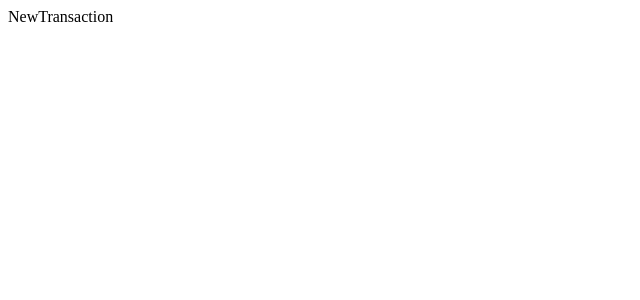
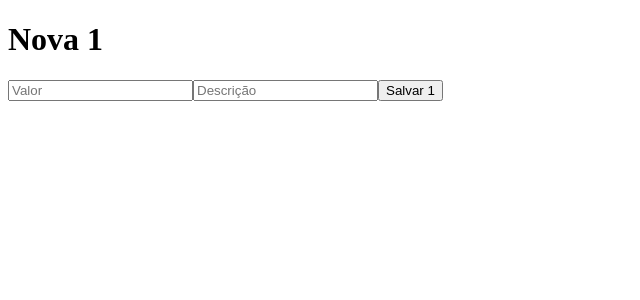
Before and after one commit to luccarauedys/mywallet-front, a React (Create React App) app: page /newtransaction/1 in a window 1280 px wide. Shown: the top 300 px of the page, without its empty margins (0-640 px from the left). Built offline with nearby package versions, Linux system fonts and the light colour scheme; a web font is replaced by a local one.

Commit message:
estrutura e funcionalidade da tela de nova entrada ou saída

```diff
--- /dev/null
+++ b/src/components/Empty.jsx
@@ -0,0 +1,9 @@
+const Empty = () => {
+  return (
+    <div>
+      <p>Não há registros de entrada ou saída.</p>
+    </div>
+  );
+};
+
+export default Empty;
--- /dev/null
+++ b/src/components/Transactions.jsx
@@ -0,0 +1,26 @@
+import React from "react";
+
+const Transactions = ({ transactions }) => {
+  return (
+    <div>
+      <div>
+        {transactions.map(({ _id, time, description, type, value }) => {
+          return (
+            <div key={_id}>
+              <span>{time}</span>
+              <span>{description}</span>
+              <span className={type}>{value}</span>
+            </div>
+          );
+        })}
+      </div>
+
+      <div>
+        <p>SALDO</p>
+        <p>R$ 0</p>
+      </div>
+    </div>
+  );
+};
+
+export default Transactions;
--- a/src/pages/Home/index.js
+++ b/src/pages/Home/index.js
@@ -1,12 +1,16 @@
 import React from "react";
 import axios from "axios";
+import { useNavigate } from "react-router-dom";
 import { FiLogOut, FiPlusCircle, FiMinusCircle } from "react-icons/fi";
-import { useNavigate } from "react-router-dom";
+import Empty from "./../../components/Empty";
+import Transactions from "./../../components/Transactions";
 
 export default function Home() {
+  const token = localStorage.getItem("token") || null;
+  const navigate = useNavigate();
+  if (!token) navigate("/signin");
+
   const [transactions, setTransactions] = React.useState([]);
-  const token = localStorage.getItem("token");
-  const navigate = useNavigate();
 
   React.useEffect(() => {
     const config = {
@@ -21,10 +25,6 @@ export default function Home() {
       .catch((err) => console.log(err));
   }, [token]);
 
-  console.log(transactions);
-
-  if (!token) return navigate("/signin");
-
   return (
     <div>
       <div>
@@ -33,25 +33,15 @@ export default function Home() {
       </div>
 
       {transactions.length === 0 ? (
-        <div>
-          <p>Não há registros de entrada ou saída.</p>
-        </div>
+        <Empty />
       ) : (
-        transactions.map((transaction) => {
-          return (
-            <div key={transaction._id}>
-              <span>{transaction.time}</span>
-              <span>{transaction.description}</span>
-              <span className={transaction.type}>{transaction.value}</span>
-            </div>
-          );
-        })
+        <Transactions transactions={transactions} />
       )}
 
       <div>
         <div
           onClick={() => {
-            navigate("/newTransaction");
+            navigate("/newTransaction/entrada");
           }}
         >
           <FiPlusCircle />
@@ -59,7 +49,7 @@ export default function Home() {
         </div>
         <div
           onClick={() => {
-            navigate("/newTransaction");
+            navigate("/newTransaction/saída");
           }}
         >
           <FiMinusCircle />
--- a/src/pages/NewTransaction/index.js
+++ /dev/null
@@ -1,3 +0,0 @@
-export default function NewTransaction() {
-  return <div>NewTransaction</div>;
-}
--- /dev/null
+++ b/src/pages/NewTransaction/index.jsx
@@ -0,0 +1,57 @@
+import axios from "axios";
+import React from "react";
+import { useNavigate, useParams } from "react-router-dom";
+
+export default function NewTransaction() {
+  const token = localStorage.getItem("token") || null;
+  const { type } = useParams();
+  const navigate = useNavigate();
+
+  const [transactionValue, setTransactionValue] = React.useState("");
+  const [description, setDescription] = React.useState("");
+
+  const handleSubmit = (event) => {
+    event.preventDefault();
+
+    const body = {
+      type,
+      value: transactionValue,
+      description,
+    };
+
+    const config = {
+      headers: {
+        Authorization: `Bearer ${token}`,
+      },
+    };
+
+    axios
+      .post("http://172.17.0.1:5000/transactions", body, config)
+      .then((res) => {
+        console.log(res);
+        navigate("/transactions");
+      })
+      .catch((err) => console.log(err));
+  };
+
+  return (
+    <div>
+      <h1>Nova {type}</h1>
+      <form onSubmit={handleSubmit}>
+        <input
+          type="number"
+          placeholder="Valor"
+          value={transactionValue}
+          onChange={(e) => setTransactionValue(e.target.value)}
+        />
+        <input
+          type="text"
+          placeholder="Descrição"
+          value={description}
+          onChange={(e) => setDescription(e.target.value)}
+        />
+        <button>Salvar {type}</button>
+      </form>
+    </div>
+  );
+}
--- a/src/pages/SignIn/index.js
+++ b/src/pages/SignIn/index.js
@@ -1,7 +1,12 @@
 import React from "react";
 import axios from "axios";
+import { useNavigate } from "react-router-dom";
 
 export default function SignIn({ setToken }) {
+  const token = localStorage.getItem("token") || null;
+  const navigate = useNavigate();
+  if (token) navigate("/transactions");
+
   const [email, setEmail] = React.useState("");
   const [password, setPassword] = React.useState("");
 
```
